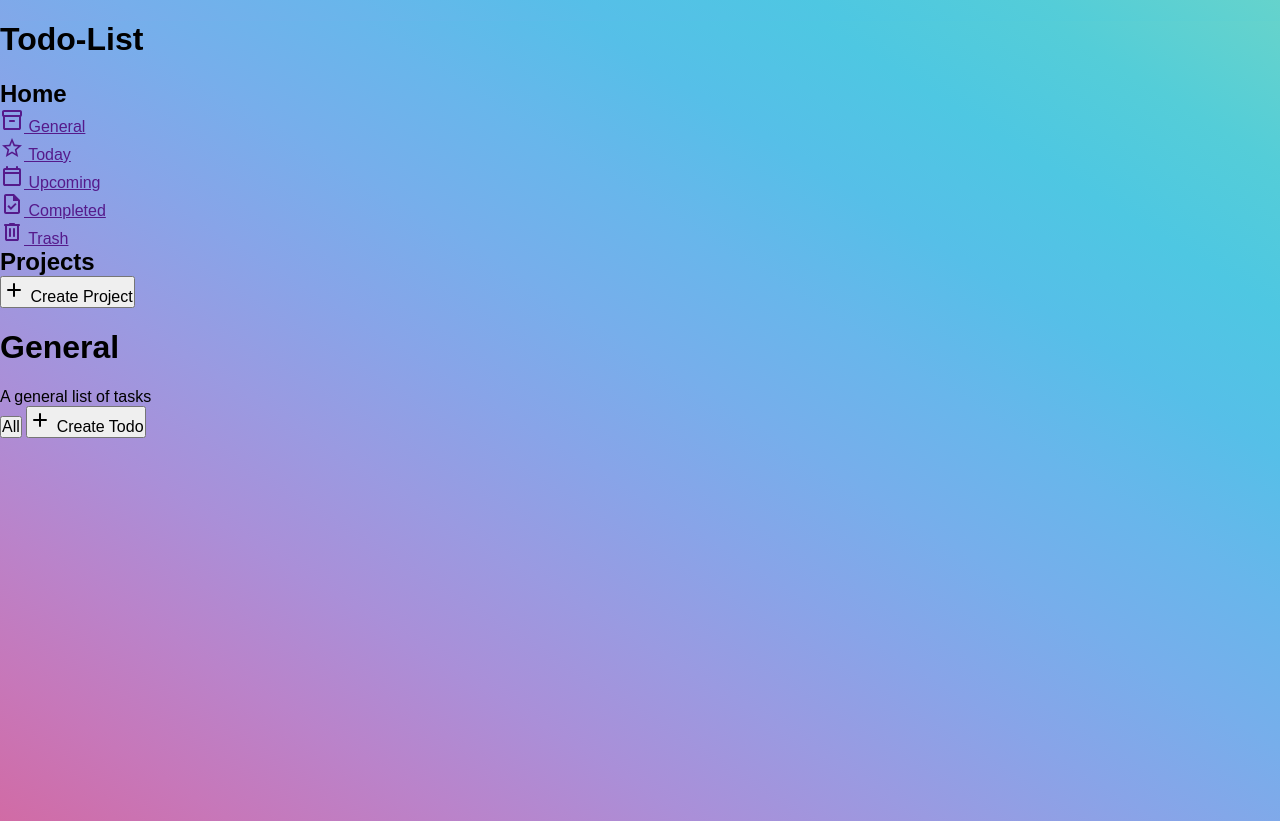
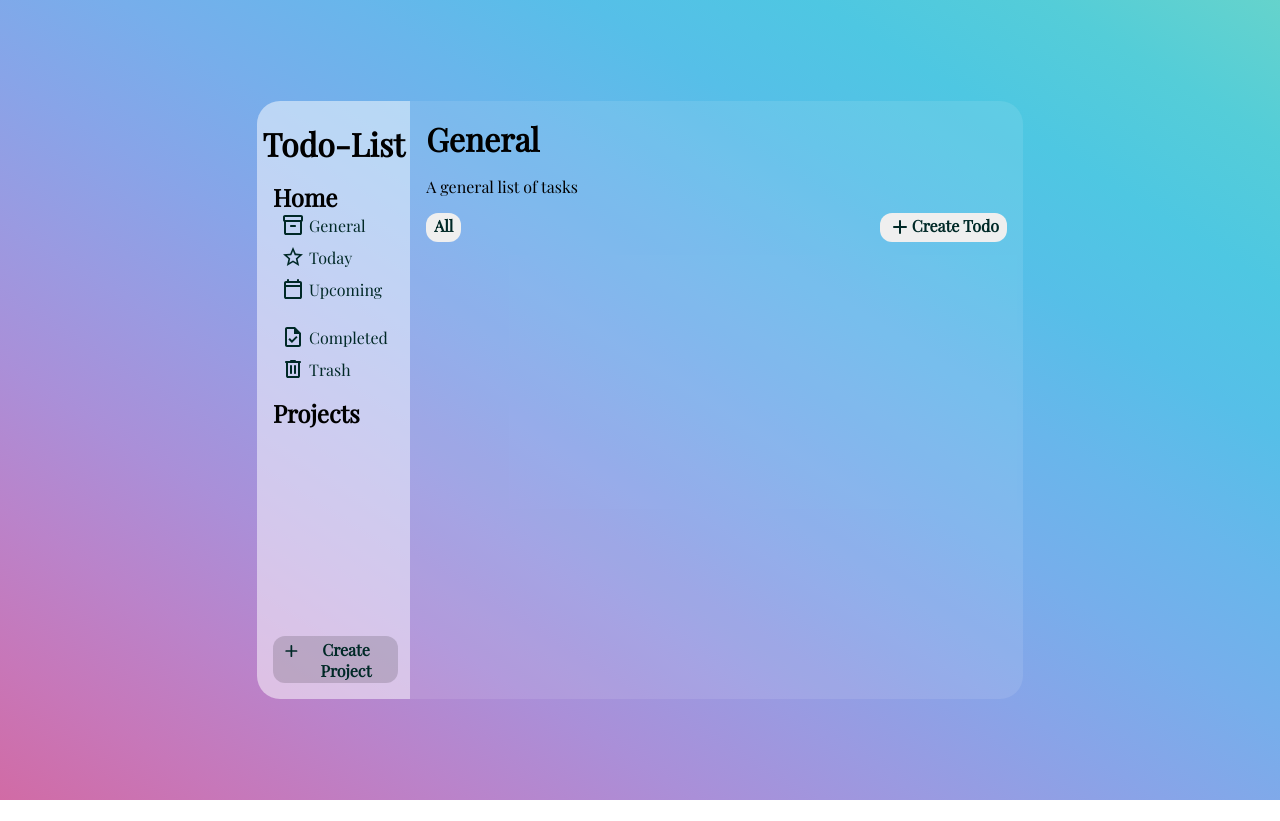
Before and after one commit to SaleemLawal/To-Do, a website built with webpack: page src/index.html in a window 1280 px wide. After the commit the page ends 800 px from the top, so only its background shows below. Built offline with nearby package versions, Linux system fonts and the light colour scheme; a web font is replaced by a local one.

Commit message:
added styling for html

```diff
--- a/src/stylesheet/style.css
+++ b/src/stylesheet/style.css
@@ -1,3 +1,5 @@
+@import url('https://fonts.googleapis.com/css2?family=Playfair+Display:ital@0;1&family=Roboto:ital@0;1&display=swap');
+
 :root {
     --fs-300: 0.7rem;
     --fs-400: 1rem;
@@ -21,9 +23,112 @@
     --clr-form-accent: rgba(0,0,0,.3);
     --clr-important: rgba(255,0,0,.35);
     --shadow-primary: 0 0 10px rgba(0,0,0,.2);
-    --shadow-secondary: 0 0 10px rgba(0,0,0,.1)
+    --shadow-secondary: 0 0 10px rgba(0,0,0,.1);
+    --playfair-font: 'Playfair Display', serif;
+    --roboto-font: 'Roboto', sans-serif;
 }
 html, body{
     height: 100%;
     background: var(--clr-bg-primary) no-repeat center center fixed;
+    font-family: var(--playfair-font);
 }
+
+body{
+    display: flex;
+    justify-content: center;
+    align-items: center;
+}
+
+/* Styling the main container */
+div.main-container {
+    border: 1px solid transparent;
+    border-radius: 1.5rem;
+    width: 60%;
+    min-height: 75%;
+    display: grid;
+    grid-template-columns: 0.5fr 2fr;
+    overflow: auto;
+}
+div.main-container h1{
+    text-align: center;
+    margin: 0;
+    margin-top: 0.67em;
+
+}
+
+/* Styling the left container */
+.left-container{
+    background-color: var(--clr-bg-accent);
+    display: flex;
+    flex-direction: column;
+    gap: 1rem;
+}
+.left-container div.home-actions,
+.left-container div.projects{
+    margin-left: 1rem;
+}
+.left-container div.home-actions a,
+.left-container div.projects a{
+    text-decoration: none;
+    color: var(--font-clr-primary);
+    margin-left: 0.5rem;
+    display: flex;
+    align-items: center;
+    gap: 0.25rem;
+}
+.left-container div.home-actions a:hover,
+.left-container div.projects a:hover{
+    color: var(--clr-important);
+}
+div.home-actions div.collections{
+    margin-top: 1.5rem;
+}
+div.event-sections,
+div.collections{
+    display: flex;
+    flex-direction: column;
+    gap: 0.5rem;
+}
+
+div.left-container div.projects{
+    height: 100%;
+    display: flex;
+    flex-direction: column;
+    justify-content: space-between;
+    gap: 0.5rem;
+}
+
+button{
+    display: flex;
+    align-items: flex-start;
+    font-weight: var(--fw-700);
+    justify-content: center;
+    border: none;
+    color: var(--font-clr-btn);
+    padding: 0.15rem 0.5rem;
+    border-radius: 0.75rem
+}
+div.projects button.create-project{
+    background-color: var(--clr-btn-primary);
+    margin: 0 0.75rem 1rem 0;
+}
+div.projects button.create-project:hover{
+    background-color: var(--clr-btn-focus);
+}
+
+/* Styling the right container */
+div.right-container{
+    background-color: var(--clr-bg-secondary);
+    display: flex;
+    flex-direction: column;
+    gap: 1rem;
+    padding: 1rem;
+}
+div.main-container .right-container h1{
+    text-align: left;
+    margin: 0;
+}
+div.action-buttons{
+    display: flex;
+    justify-content: space-between;
+}
```
